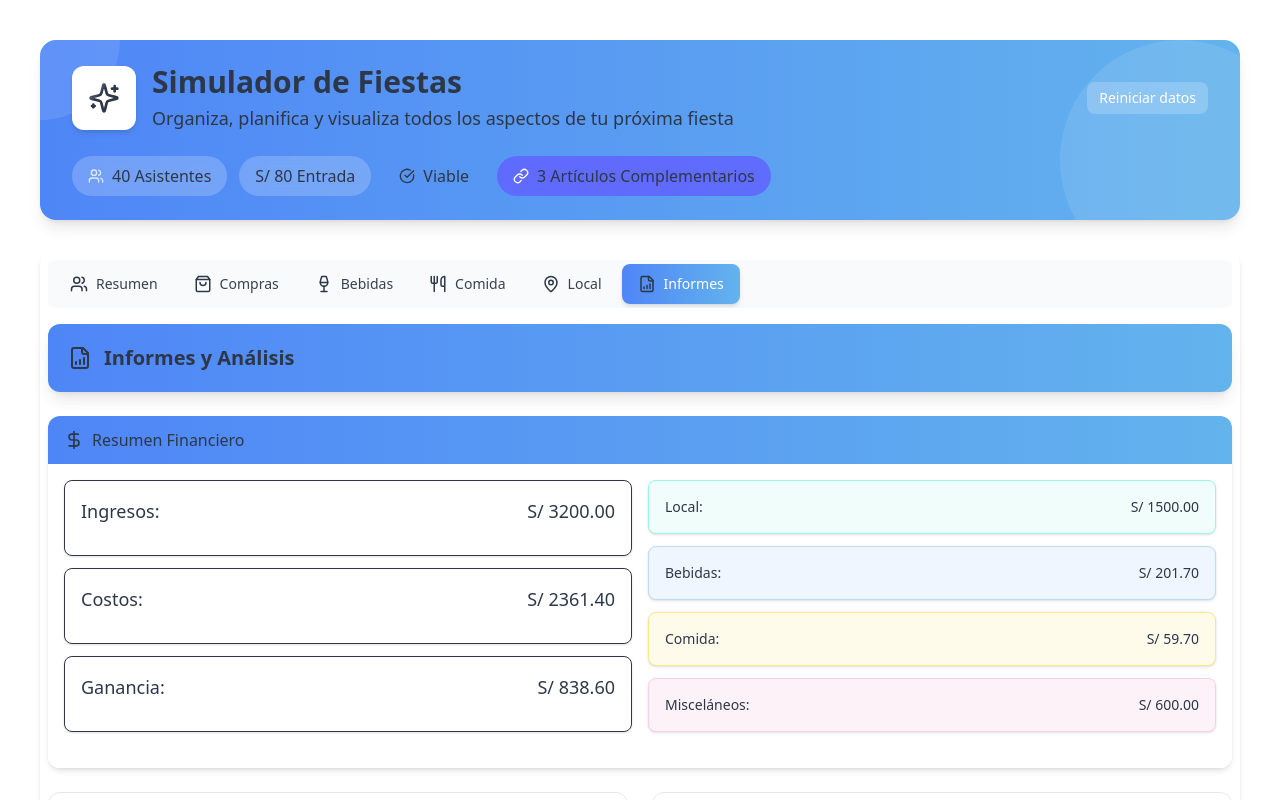
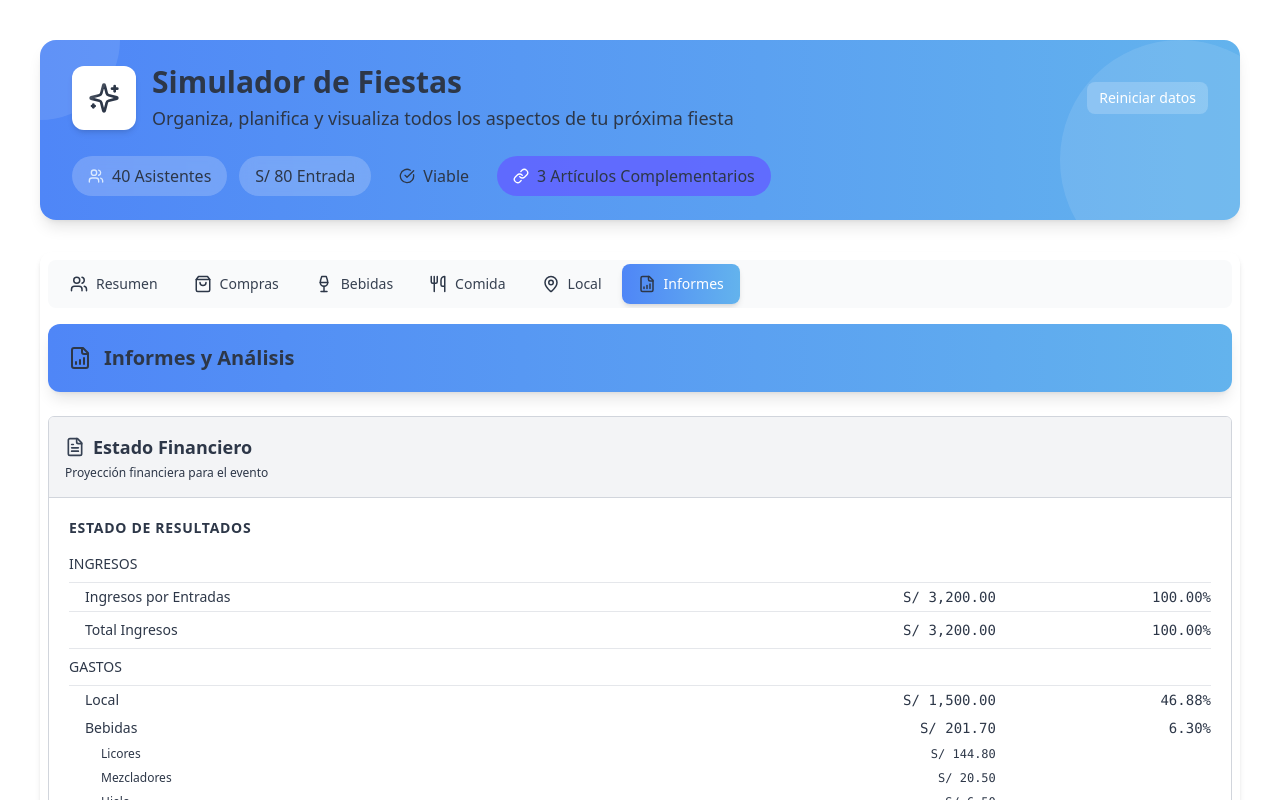
Before and after one commit to MRCORD/party-simulator, a Next.js app: page / in a window 1280 px wide. Both pictures are taken after a click on the tab "Informes". Shown: the top 800 px of the page. Built offline with nearby package versions, Linux system fonts and the light colour scheme.

Commit message:
Enhance ExportOptions component with dropdown for multiple export formats and improved styling

```diff
--- a/src/components/party/tabs/reports/components/FinancialSummary.tsx
+++ b/src/components/party/tabs/reports/components/FinancialSummary.tsx
@@ -1,6 +1,5 @@
 import React from 'react';
-import { DollarSign, AlertCircle } from 'lucide-react';
-import { useTheme } from '@/components/ui/ThemeProvider';
+import { FileText } from 'lucide-react';
 import { DrinkRequirements, FoodRequirements } from '@/types/food';
 
 interface FinancialSummaryProps {
@@ -24,90 +23,218 @@ const FinancialSummary: React.FC<FinancialSummaryProps> = ({
   miscCosts,
   isViable
 }) => {
-  const theme = useTheme();
+  // Format function for currency
+  const formatCurrency = (value: number) => {
+    return value.toFixed(2).replace(/\B(?=(\d{3})+(?!\d))/g, ",");
+  };
+
+  // Format negative numbers with parentheses (accounting convention)
+  const formatAccounting = (value: number) => {
+    if (value < 0) {
+      return `(${formatCurrency(Math.abs(value))})`;
+    }
+    return formatCurrency(value);
+  };
+
+  // Calculate percentage for the report
+  const calculatePercentage = (value: number, total: number) => {
+    if (total === 0) return "0.00%";
+    return ((value / total) * 100).toFixed(2) + "%";
+  };
 
   return (
-    <div className="bg-white rounded-xl shadow-md overflow-hidden">
-      <div className={`${theme.getGradient('primary')} px-4 py-3 text-white`}>
+    <div className="bg-white rounded-md border border-gray-300 overflow-hidden">
+      {/* Report Header */}
+      <div className="border-b border-gray-300 bg-gray-100 p-4">
         <div className="flex items-center">
-          <DollarSign className="w-5 h-5 mr-2" />
-          <h3 className="font-medium">Resumen Financiero</h3>
+          <FileText className="h-5 w-5 text-gray-700 mr-2" />
+          <h2 className="text-lg font-semibold text-gray-800">Estado Financiero</h2>
         </div>
+        <p className="text-xs text-gray-500 mt-1">Proyección financiera para el evento</p>
       </div>
 
-      <div className="p-4 bg-white">
-        <div className="grid grid-cols-1 lg:grid-cols-2 gap-4 mb-5">
-          {/* Income and Costs Group */}
-          <div className="grid grid-cols-1 gap-3">
-            <div className="rounded-lg bg-success-light p-4 border border-success shadow-sm">
-              <div className="flex justify-between items-center">
-                <span className="text-lg font-medium text-primary">Ingresos:</span>
-                <span className="text-lg font-medium text-success-dark">S/ {totalRevenue.toFixed(2)}</span>
-              </div>
-            </div>
+      <div className="p-5">
+        {/* Income Statement Section */}
+        <div className="mb-6">
+          <h3 className="text-sm font-bold text-gray-800 mb-2 uppercase tracking-wider">Estado de Resultados</h3>
 
-            <div className="rounded-lg bg-error-light p-4 border border-error shadow-sm">
-              <div className="flex justify-between items-center">
-                <span className="text-lg font-medium text-primary">Costos:</span>
-                <span className="text-lg font-medium text-error-dark">S/ {totalCosts.toFixed(2)}</span>
-              </div>
-            </div>
+          <table className="w-full border-collapse text-sm">
+            <tbody>
+              {/* Revenue Section */}
+              <tr className="border-b border-gray-200">
+                <td className="py-2 font-medium text-gray-700">INGRESOS</td>
+                <td className="py-2 text-right"></td>
+                <td className="py-2 text-right"></td>
+              </tr>
+              <tr>
+                <td className="py-1 pl-4 text-gray-600">Ingresos por Entradas</td>
+                <td className="py-1 text-right text-gray-800 font-mono">S/ {formatCurrency(totalRevenue)}</td>
+                <td className="py-1 text-right text-gray-500 font-mono">{calculatePercentage(totalRevenue, totalRevenue)}</td>
+              </tr>
+              <tr className="border-t border-gray-200">
+                <td className="py-2 pl-4 font-medium text-gray-700">Total Ingresos</td>
+                <td className="py-2 text-right font-medium text-gray-800 font-mono">S/ {formatCurrency(totalRevenue)}</td>
+                <td className="py-2 text-right text-gray-500 font-mono">100.00%</td>
+              </tr>
 
-            <div className={`rounded-lg ${netProfit >= 0 ? 'bg-success-light border-success' : 'bg-error-light border-error'} p-4 border shadow-sm`}>
-              <div className="flex justify-between items-center">
-                <span className="text-lg font-medium text-primary">Ganancia:</span>
-                <span className={`text-lg font-medium ${netProfit >= 0 ? 'text-success-dark' : 'text-error-dark'}`}>
-                  S/ {netProfit.toFixed(2)}
-                </span>
-              </div>
-            </div>
-          </div>
+              {/* Cost Section */}
+              <tr className="border-t border-b border-gray-200">
+                <td className="py-2 font-medium text-gray-700">GASTOS</td>
+                <td className="py-2 text-right"></td>
+                <td className="py-2 text-right"></td>
+              </tr>
+              <tr>
+                <td className="py-1 pl-4 text-gray-600">Local</td>
+                <td className="py-1 text-right text-gray-800 font-mono">S/ {formatCurrency(venueCost)}</td>
+                <td className="py-1 text-right text-gray-500 font-mono">{calculatePercentage(venueCost, totalRevenue)}</td>
+              </tr>
+              <tr>
+                <td className="py-1 pl-4 text-gray-600">Bebidas</td>
+                <td className="py-1 text-right text-gray-800 font-mono">S/ {formatCurrency(drinkRequirements.totalCost)}</td>
+                <td className="py-1 text-right text-gray-500 font-mono">{calculatePercentage(drinkRequirements.totalCost, totalRevenue)}</td>
+              </tr>
+              <tr>
+                <td className="py-1 pl-8 text-xs text-gray-500">Licores</td>
+                <td className="py-1 text-right text-xs text-gray-500 font-mono">S/ {formatCurrency(drinkRequirements.spiritsCost)}</td>
+                <td className="py-1 text-right"></td>
+              </tr>
+              <tr>
+                <td className="py-1 pl-8 text-xs text-gray-500">Mezcladores</td>
+                <td className="py-1 text-right text-xs text-gray-500 font-mono">S/ {formatCurrency(drinkRequirements.mixersCost)}</td>
+                <td className="py-1 text-right"></td>
+              </tr>
+              <tr>
+                <td className="py-1 pl-8 text-xs text-gray-500">Hielo</td>
+                <td className="py-1 text-right text-xs text-gray-500 font-mono">S/ {formatCurrency(drinkRequirements.iceCost)}</td>
+                <td className="py-1 text-right"></td>
+              </tr>
+              <tr>
+                <td className="py-1 pl-8 text-xs text-gray-500">Suministros</td>
+                <td className="py-1 text-right text-xs text-gray-500 font-mono">S/ {formatCurrency(drinkRequirements.suppliesCost)}</td>
+                <td className="py-1 text-right"></td>
+              </tr>
+              <tr>
+                <td className="py-1 pl-4 text-gray-600">Comida</td>
+                <td className="py-1 text-right text-gray-800 font-mono">S/ {formatCurrency(foodRequirements.totalCost)}</td>
+                <td className="py-1 text-right text-gray-500 font-mono">{calculatePercentage(foodRequirements.totalCost, totalRevenue)}</td>
+              </tr>
+              <tr>
+                <td className="py-1 pl-8 text-xs text-gray-500">Carnes</td>
+                <td className="py-1 text-right text-xs text-gray-500 font-mono">S/ {formatCurrency(foodRequirements.meatCost)}</td>
+                <td className="py-1 text-right"></td>
+              </tr>
+              <tr>
+                <td className="py-1 pl-8 text-xs text-gray-500">Guarniciones</td>
+                <td className="py-1 text-right text-xs text-gray-500 font-mono">S/ {formatCurrency(foodRequirements.sidesCost)}</td>
+                <td className="py-1 text-right"></td>
+              </tr>
+              <tr>
+                <td className="py-1 pl-8 text-xs text-gray-500">Condimentos</td>
+                <td className="py-1 text-right text-xs text-gray-500 font-mono">S/ {formatCurrency(foodRequirements.condimentsCost)}</td>
+                <td className="py-1 text-right"></td>
+              </tr>
+              <tr>
+                <td className="py-1 pl-4 text-gray-600">Gastos Misceláneos</td>
+                <td className="py-1 text-right text-gray-800 font-mono">S/ {formatCurrency(miscCosts)}</td>
+                <td className="py-1 text-right text-gray-500 font-mono">{calculatePercentage(miscCosts, totalRevenue)}</td>
+              </tr>
+              <tr className="border-t border-gray-200">
+                <td className="py-2 pl-4 font-medium text-gray-700">Total Gastos</td>
+                <td className="py-2 text-right font-medium text-gray-800 font-mono">S/ {formatCurrency(totalCosts)}</td>
+                <td className="py-2 text-right text-gray-500 font-mono">{calculatePercentage(totalCosts, totalRevenue)}</td>
+              </tr>
 
-          {/* Cost Breakdown */}
-          <div className="grid grid-cols-1 gap-3">
-            <div className="rounded-lg bg-teal-50 p-4 border border-teal-200 shadow-sm">
-              <div className="flex justify-between items-center">
-                <span className="text-sm font-medium text-primary">Local:</span>
-                <span className="text-sm font-medium text-gray-700">S/ {venueCost.toFixed(2)}</span>
-              </div>
-            </div>
-
-            <div className="rounded-lg bg-blue-50 p-4 border border-blue-200 shadow-sm">
-              <div className="flex justify-between items-center">
-                <span className="text-sm font-medium text-primary">Bebidas:</span>
-                <span className="text-sm font-medium text-gray-700">S/ {drinkRequirements.totalCost.toFixed(2)}</span>
-              </div>
-            </div>
-
-            <div className="rounded-lg bg-amber-50 p-4 border border-amber-200 shadow-sm">
-              <div className="flex justify-between items-center">
-                <span className="text-sm font-medium text-primary">Comida:</span>
-                <span className="text-sm font-medium text-gray-700">S/ {foodRequirements.totalCost.toFixed(2)}</span>
-              </div>
-            </div>
-
-            <div className="rounded-lg bg-pink-50 p-4 border border-pink-200 shadow-sm">
-              <div className="flex justify-between items-center">
-                <span className="text-sm font-medium text-primary">Misceláneos:</span>
-                <span className="text-sm font-medium text-gray-700">S/ {miscCosts.toFixed(2)}</span>
-              </div>
-            </div>
-          </div>
+              {/* Net Profit Section */}
+              <tr className="border-t border-t-gray-400 border-double">
+                <td className="py-3 font-bold text-gray-800">GANANCIA NETA</td>
+                <td className={`py-3 text-right font-bold font-mono ${netProfit >= 0 ? 'text-green-700' : 'text-red-700'}`}>
+                  S/ {formatAccounting(netProfit)}
+                </td>
+                <td className={`py-3 text-right font-medium font-mono ${netProfit >= 0 ? 'text-green-600' : 'text-red-600'}`}>
+                  {calculatePercentage(netProfit, totalRevenue)}
+                </td>
+              </tr>
+            </tbody>
+          </table>
         </div>
 
-        {!isViable && (
-          <div className={`${theme.getGradient('error')} text-white rounded-lg p-4 shadow-md`}>
-            <div className="flex items-start">
-              <AlertCircle className="w-6 h-6 mr-3 mt-0.5 flex-shrink-0" />
-              <div>
-                <p className="font-medium text-lg">¡Fiesta No Viable Financieramente!</p>
-                <p className="mt-1">
-                  Los costos superan los ingresos proyectados. Revisa las recomendaciones para mejorar la viabilidad financiera.
-                </p>
-              </div>
-            </div>
-          </div>
-        )}
+        {/* Financial Ratios Section */}
+        <div className="mt-8">
+          <h3 className="text-sm font-bold text-gray-800 mb-2 uppercase tracking-wider">Ratios Financieros</h3>
+
+          <table className="w-full border-collapse text-sm">
+            <thead>
+              <tr className="border-b border-gray-300">
+                <th className="py-2 text-left font-medium text-gray-700">Ratio</th>
+                <th className="py-2 text-right font-medium text-gray-700">Valor</th>
+                <th className="py-2 text-right font-medium text-gray-700">Estado</th>
+              </tr>
+            </thead>
+            <tbody>
+              <tr className="border-b border-gray-200">
+                <td className="py-2 text-gray-600">Margen de Beneficio</td>
+                <td className="py-2 text-right font-mono">
+                  {((netProfit / totalRevenue) * 100).toFixed(2)}%
+                </td>
+                <td className="py-2 text-right">
+                  <span className={`px-2 py-1 rounded-full text-xs ${
+                    netProfit >= 0 ? 'bg-green-100 text-green-800' : 'bg-red-100 text-red-800'
+                  }`}>
+                    {netProfit >= 0 ? 'Positivo' : 'Negativo'}
+                  </span>
+                </td>
+              </tr>
+              <tr className="border-b border-gray-200">
+                <td className="py-2 text-gray-600">Ratio Costo-Ingreso</td>
+                <td className="py-2 text-right font-mono">
+                  {((totalCosts / totalRevenue) * 100).toFixed(2)}%
+                </td>
+                <td className="py-2 text-right">
+                  <span className={`px-2 py-1 rounded-full text-xs ${
+                    totalCosts <= totalRevenue ? 'bg-green-100 text-green-800' : 'bg-red-100 text-red-800'
+                  }`}>
+                    {totalCosts <= totalRevenue ? 'Óptimo' : 'Excesivo'}
+                  </span>
+                </td>
+              </tr>
+              <tr>
+                <td className="py-2 text-gray-600">Viabilidad Financiera</td>
+                <td className="py-2 text-right font-mono">
+                  {isViable ? 'Viable' : 'No Viable'}
+                </td>
+                <td className="py-2 text-right">
+                  <span className={`px-2 py-1 rounded-full text-xs ${
+                    isViable ? 'bg-green-100 text-green-800' : 'bg-red-100 text-red-800'
+                  }`}>
+                    {isViable ? 'Proceder' : 'Revisar'}
+                  </span>
+                </td>
+              </tr>
+            </tbody>
+          </table>
+        </div>
+
+        {/* Auditor Notes */}
+        <div className="mt-8 border-t border-gray-300 pt-4">
+          <h3 className="text-sm font-bold text-gray-800 mb-2 uppercase tracking-wider">Notas al Estado Financiero</h3>
+          <p className="text-xs text-gray-600 mb-2">
+            1. Todos los valores son proyecciones basadas en los datos actuales.
+          </p>
+          <p className="text-xs text-gray-600 mb-2">
+            2. La viabilidad financiera se determina en base al margen de beneficio y la cobertura de costos.
+          </p>
+          {!isViable && (
+            <p className="text-xs text-red-600 font-medium mb-2">
+              3. ADVERTENCIA: Se requiere revisión de la estructura de costos o del precio de entrada para lograr viabilidad financiera.
+            </p>
+          )}
+        </div>
+
+        {/* Report Footer */}
+        <div className="mt-8 pt-4 border-t border-gray-300 text-xs text-gray-500 flex justify-between">
+          <span>Party Simulator Financial Report</span>
+          <span>Generado: {new Date().toLocaleDateString()}</span>
+        </div>
       </div>
     </div>
   );
```
Also changed, not shown: src/components/party/tabs/reports/components/ExportOptions.tsx (+100 -23 lines).
